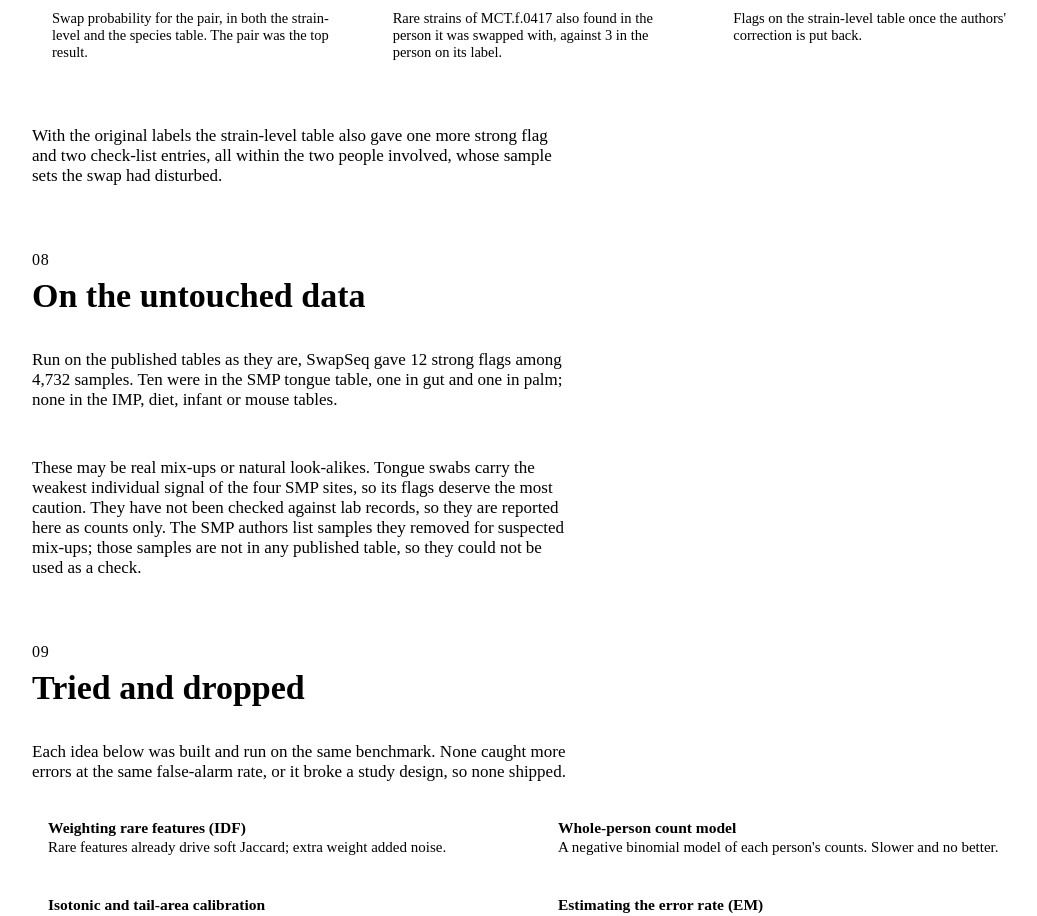
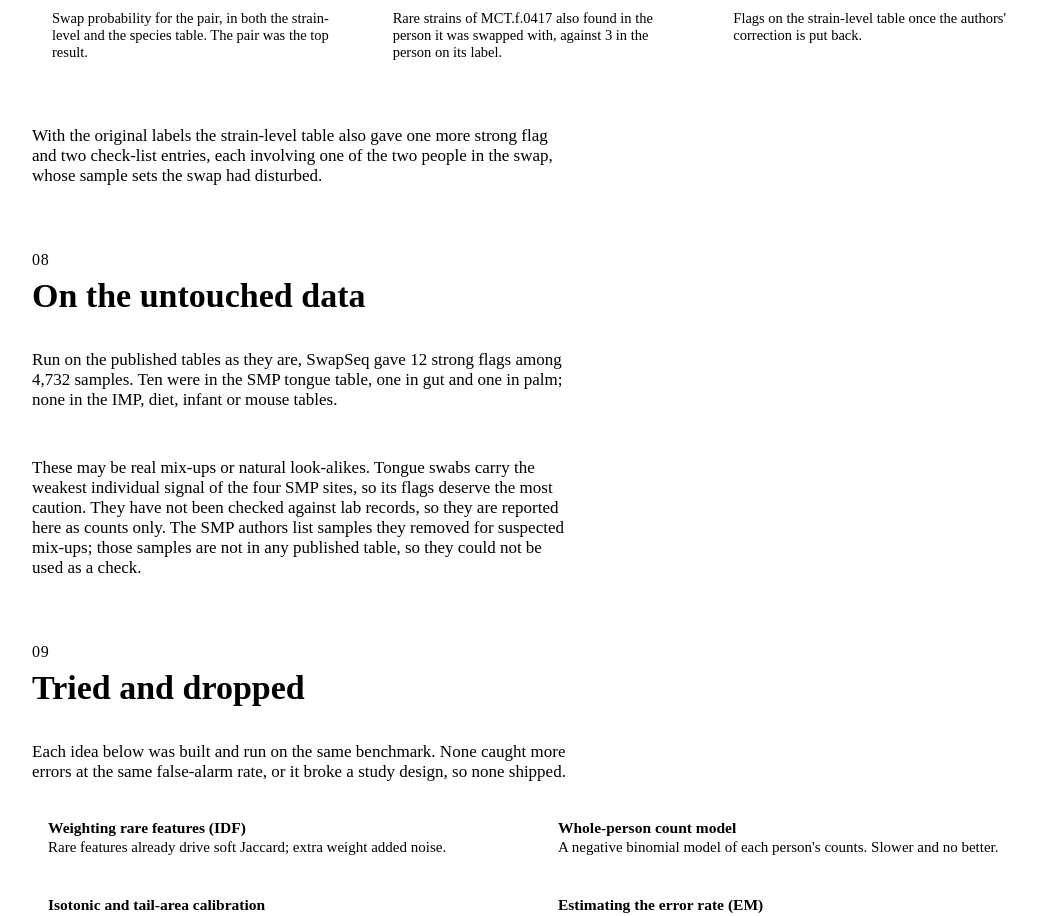
Before and after one commit to bymankirat/swapseq, a plain HTML site: page method/validation_src.html in a window 1280 px wide. Shown: the part 5560-6476 px from the top of the page, without its empty margins (232-1269 px from the left). Drawn offline with Linux system fonts and the light colour scheme.

Commit message:
Methods page: precise wording on the extra flags in the real-swap test

```diff
--- a/method/validation_src.html
+++ b/method/validation_src.html
@@ -218,7 +218,7 @@ pre.cmd{font-family:var(--mono);font-size:14px;background:var(--sunk);border:1px
     <div class="panel box"><div class="v">15 of 20</div><p>Rare strains of <span class="mono">MCT.f.0417</span> also found in the person it was swapped with, against 3 in the person on its label.</p></div>
     <div class="panel box"><div class="v">0</div><p>Flags on the strain-level table once the authors' correction is put back.</p></div>
   </div>
-  <div class="prose" style="margin-top:16px"><p class="muted">With the original labels the strain-level table also gave one more strong flag and two check-list entries, all within the two people involved, whose sample sets the swap had disturbed.</p></div>
+  <div class="prose" style="margin-top:16px"><p class="muted">With the original labels the strain-level table also gave one more strong flag and two check-list entries, each involving one of the two people in the swap, whose sample sets the swap had disturbed.</p></div>
 </section>
 
 <section id="untouched">
```
Also changed, not shown: validation.html (+1 -1 lines).
